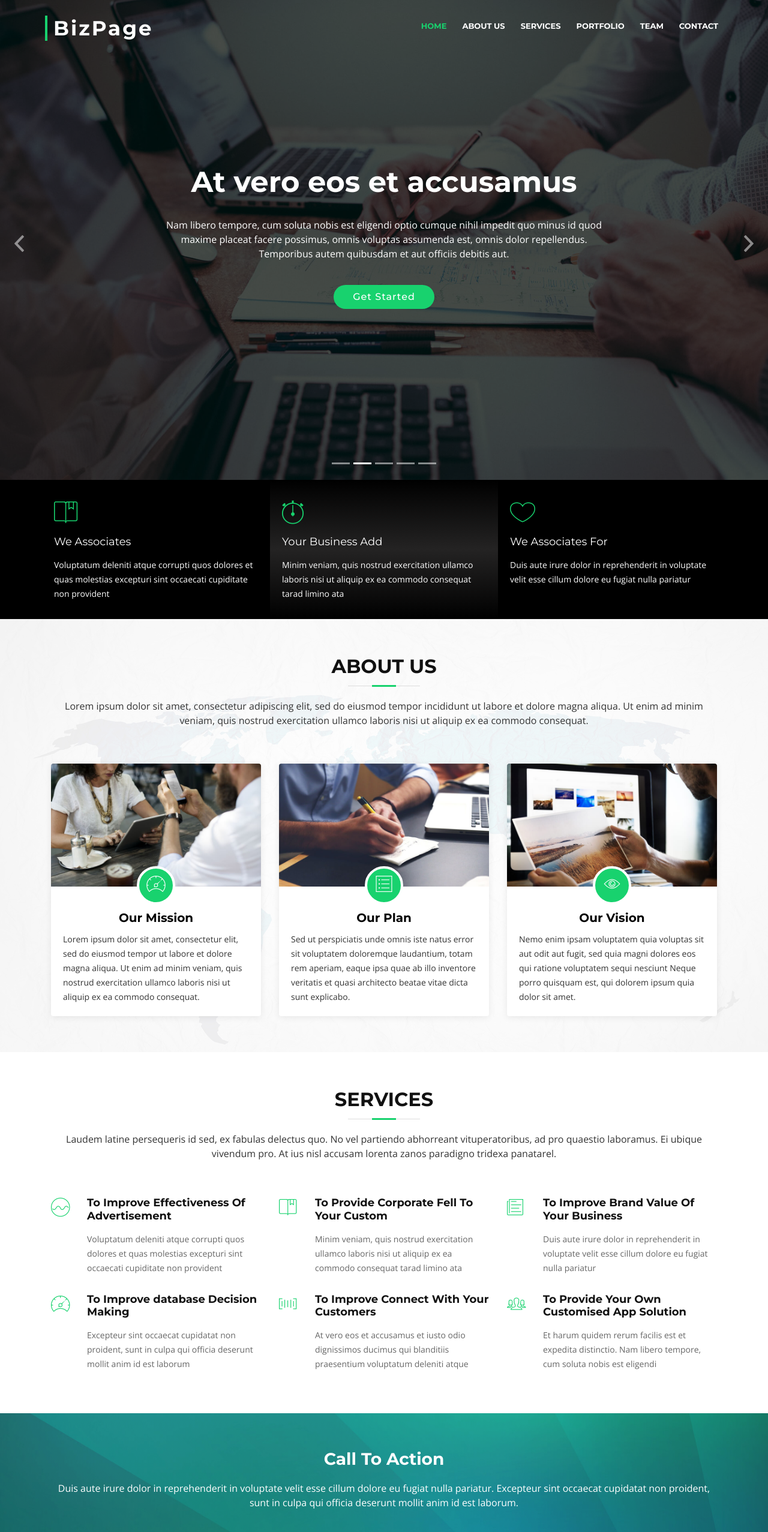
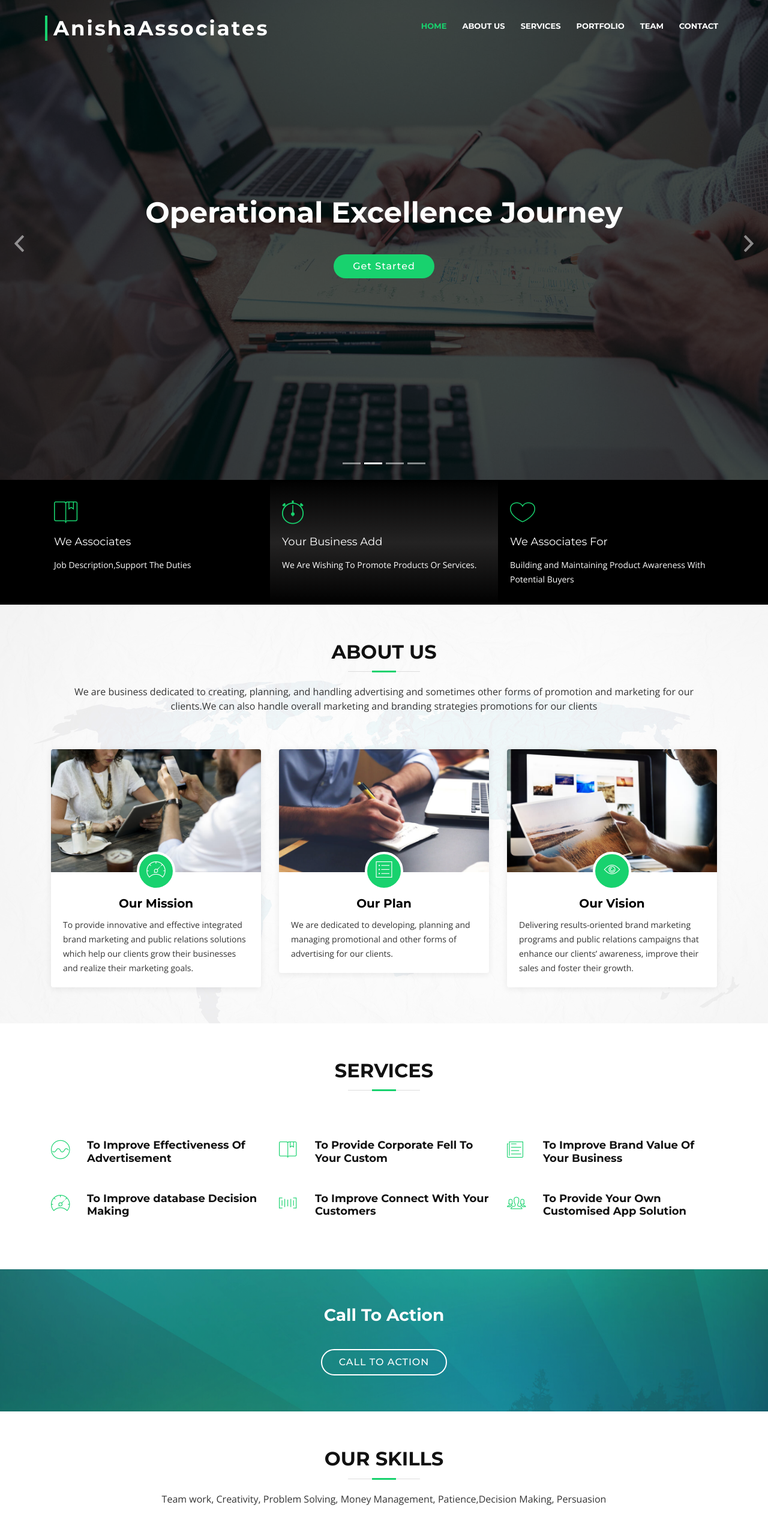
Before and after one commit to Sdasif16/AnishaAssociates, a plain HTML site: page index.html in a window 1280 px wide. Shown: the top 2554 px of the page at 60% size. Drawn offline with nearby package versions, Linux system fonts and the light colour scheme; files whose address does not match are found by name.

Commit message:
V 1.0 Upload
Reupload of fileset

```diff
--- a/index.html
+++ b/index.html
@@ -2,7 +2,7 @@
 <html lang="en">
 <head>
   <meta charset="utf-8">
-  <title>BizPage Bootstrap Template</title>
+  <title>AnishaAssociates</title>
   <meta content="width=device-width, initial-scale=1.0" name="viewport">
   <meta content="" name="keywords">
   <meta content="" name="description">
@@ -44,7 +44,7 @@
     <div class="container-fluid">
 
       <div id="logo" class="pull-left">
-        <h1><a href="#intro" class="scrollto">BizPage</a></h1>
+        <h1><a href="#intro" class="scrollto">AnishaAssociates</a></h1>
         <!-- Uncomment below if you prefer to use an image logo -->
         <!-- <a href="#intro"><img src="img/logo.png" alt="" title="" /></a>-->
       </div>
@@ -79,7 +79,7 @@
             <div class="carousel-container">
               <div class="carousel-content">
                 <h2>We are professional</h2>
-                <p>Lorem ipsum dolor sit amet, consectetur adipiscing elit, sed do eiusmod tempor incididunt ut labore et dolore magna aliqua. Ut enim ad minim veniam, quis nostrud exercitation ullamco laboris nisi ut aliquip ex ea commodo consequat.</p>
+                  <p></p>
                 <a href="#featured-services" class="btn-get-started scrollto">Get Started</a>
               </div>
             </div>
@@ -89,8 +89,8 @@
             <div class="carousel-background"><img src="img/intro-carousel/2.jpg" alt=""></div>
             <div class="carousel-container">
               <div class="carousel-content">
-                <h2>At vero eos et accusamus</h2>
-                <p>Nam libero tempore, cum soluta nobis est eligendi optio cumque nihil impedit quo minus id quod maxime placeat facere possimus, omnis voluptas assumenda est, omnis dolor repellendus. Temporibus autem quibusdam et aut officiis debitis aut.</p>
+                <h2>Operational Excellence Journey</h2>
+                <p></p>
                 <a href="#featured-services" class="btn-get-started scrollto">Get Started</a>
               </div>
             </div>
@@ -100,8 +100,8 @@
             <div class="carousel-background"><img src="img/intro-carousel/3.jpg" alt=""></div>
             <div class="carousel-container">
               <div class="carousel-content">
-                <h2>Temporibus autem quibusdam</h2>
-                <p>Beatae vitae dicta sunt explicabo. Nemo enim ipsam voluptatem quia voluptas sit aspernatur aut odit aut fugit, sed quia consequuntur magni dolores eos qui ratione voluptatem sequi nesciunt omnis iste natus error sit voluptatem accusantium.</p>
+                <h2>Training On Exellence Tools</h2>
+                <p></p>
                 <a href="#featured-services" class="btn-get-started scrollto">Get Started</a>
               </div>
             </div>
@@ -111,25 +111,14 @@
             <div class="carousel-background"><img src="img/intro-carousel/4.jpg" alt=""></div>
             <div class="carousel-container">
               <div class="carousel-content">
-                <h2>Nam libero tempore</h2>
-                <p>Neque porro quisquam est, qui dolorem ipsum quia dolor sit amet, consectetur, adipisci velit, sed quia non numquam eius modi tempora incidunt ut labore et dolore magnam aliquam quaerat voluptatem. Ut enim ad minima veniam, quis nostrum.</p>
+                <h2>Handling Improvement Projects</h2>
+                <p></p>
                 <a href="#featured-services" class="btn-get-started scrollto">Get Started</a>
               </div>
             </div>
           </div>
 
-          <div class="carousel-item">
-            <div class="carousel-background"><img src="img/intro-carousel/5.jpg" alt=""></div>
-            <div class="carousel-container">
-              <div class="carousel-content">
-                <h2>Magnam aliquam quaerat</h2>
-                <p>Lorem ipsum dolor sit amet, consectetur adipiscing elit, sed do eiusmod tempor incididunt ut labore et dolore magna aliqua. Ut enim ad minim veniam, quis nostrud exercitation ullamco laboris nisi ut aliquip ex ea commodo consequat.</p>
-                <a href="#featured-services" class="btn-get-started scrollto">Get Started</a>
-              </div>
-            </div>
-          </div>
-
-        </div>
+         </div>
 
         <a class="carousel-control-prev" href="#introCarousel" role="button" data-slide="prev">
           <span class="carousel-control-prev-icon ion-chevron-left" aria-hidden="true"></span>
@@ -157,19 +146,19 @@
           <div class="col-lg-4 box">
             <i class="ion-ios-bookmarks-outline"></i>
             <h4 class="title"><a href="">We Associates</a></h4>
-            <p class="description">Voluptatum deleniti atque corrupti quos dolores et quas molestias excepturi sint occaecati cupiditate non provident</p>
+            <p class="description">Job Description,Support The Duties</p>
           </div>
 
           <div class="col-lg-4 box box-bg">
             <i class="ion-ios-stopwatch-outline"></i>
             <h4 class="title"><a href="">Your Business Add</a></h4>
-            <p class="description">Minim veniam, quis nostrud exercitation ullamco laboris nisi ut aliquip ex ea commodo consequat tarad limino ata</p>
+            <p class="description">We Are Wishing To Promote Products Or Services.</p>
           </div>
 
           <div class="col-lg-4 box">
             <i class="ion-ios-heart-outline"></i>
             <h4 class="title"><a href="">We Associates For</a></h4>
-            <p class="description">Duis aute irure dolor in reprehenderit in voluptate velit esse cillum dolore eu fugiat nulla pariatur</p>
+            <p class="description">Building and Maintaining Product Awareness With Potential Buyers</p>
           </div>
 
         </div>
@@ -184,7 +173,7 @@
 
         <header class="section-header">
           <h3>About Us</h3>
-          <p>Lorem ipsum dolor sit amet, consectetur adipiscing elit, sed do eiusmod tempor incididunt ut labore et dolore magna aliqua. Ut enim ad minim veniam, quis nostrud exercitation ullamco laboris nisi ut aliquip ex ea commodo consequat.</p>
+          <p>We are business dedicated to creating, planning, and handling advertising and sometimes other forms of promotion and marketing for our clients.We can also handle overall marketing and branding strategies promotions for our clients</p>
         </header>
 
         <div class="row about-cols">
@@ -197,7 +186,7 @@
               </div>
               <h2 class="title"><a href="#">Our Mission</a></h2>
               <p>
-                Lorem ipsum dolor sit amet, consectetur elit, sed do eiusmod tempor ut labore et dolore magna aliqua. Ut enim ad minim veniam, quis nostrud exercitation ullamco laboris nisi ut aliquip ex ea commodo consequat.
+                To provide innovative and effective integrated brand marketing and public relations solutions which help our clients grow their businesses and realize their marketing goals.
               </p>
             </div>
           </div>
@@ -210,8 +199,8 @@
               </div>
               <h2 class="title"><a href="#">Our Plan</a></h2>
               <p>
-                Sed ut perspiciatis unde omnis iste natus error sit voluptatem  doloremque laudantium, totam rem aperiam, eaque ipsa quae ab illo inventore veritatis et quasi architecto beatae vitae dicta sunt explicabo.
-              </p>
+                We are dedicated to developing, planning and managing promotional and other forms of advertising for our clients.
+                </p>
             </div>
           </div>
 
@@ -223,7 +212,7 @@
               </div>
               <h2 class="title"><a href="#">Our Vision</a></h2>
               <p>
-                Nemo enim ipsam voluptatem quia voluptas sit aut odit aut fugit, sed quia magni dolores eos qui ratione voluptatem sequi nesciunt Neque porro quisquam est, qui dolorem ipsum quia dolor sit amet.
+                Delivering results-oriented brand marketing programs and public relations campaigns that enhance our clients’ awareness, improve their sales and foster their growth.
               </p>
             </div>
           </div>
@@ -241,7 +230,7 @@
 
         <header class="section-header wow fadeInUp">
           <h3>Services</h3>
-          <p>Laudem latine persequeris id sed, ex fabulas delectus quo. No vel partiendo abhorreant vituperatoribus, ad pro quaestio laboramus. Ei ubique vivendum pro. At ius nisl accusam lorenta zanos paradigno tridexa panatarel.</p>
+          <p></p>
         </header>
 
         <div class="row">
@@ -249,32 +238,32 @@
           <div class="col-lg-4 col-md-6 box wow bounceInUp" data-wow-duration="1.4s">
             <div class="icon"><i class="ion-ios-analytics-outline"></i></div>
             <h4 class="title"><a href="">To Improve Effectiveness Of Advertisement</a></h4>
-            <p class="description">Voluptatum deleniti atque corrupti quos dolores et quas molestias excepturi sint occaecati cupiditate non provident</p>
+            <p class="description"></p>
           </div>
           <div class="col-lg-4 col-md-6 box wow bounceInUp" data-wow-duration="1.4s">
             <div class="icon"><i class="ion-ios-bookmarks-outline"></i></div>
             <h4 class="title"><a href="">To Provide Corporate Fell To Your Custom</a></h4>
-            <p class="description">Minim veniam, quis nostrud exercitation ullamco laboris nisi ut aliquip ex ea commodo consequat tarad limino ata</p>
+            <p class="description"></p>
           </div>
           <div class="col-lg-4 col-md-6 box wow bounceInUp" data-wow-duration="1.4s">
             <div class="icon"><i class="ion-ios-paper-outline"></i></div>
             <h4 class="title"><a href="">To Improve Brand Value Of Your Business</a></h4>
-            <p class="description">Duis aute irure dolor in reprehenderit in voluptate velit esse cillum dolore eu fugiat nulla pariatur</p>
+            <p class="description"></p>
           </div>
           <div class="col-lg-4 col-md-6 box wow bounceInUp" data-wow-delay="0.1s" data-wow-duration="1.4s">
             <div class="icon"><i class="ion-ios-speedometer-outline"></i></div>
             <h4 class="title"><a href="">To Improve database Decision Making</a></h4>
-            <p class="description">Excepteur sint occaecat cupidatat non proident, sunt in culpa qui officia deserunt mollit anim id est laborum</p>
+            <p class="description"></p>
           </div>
           <div class="col-lg-4 col-md-6 box wow bounceInUp" data-wow-delay="0.1s" data-wow-duration="1.4s">
             <div class="icon"><i class="ion-ios-barcode-outline"></i></div>
             <h4 class="title"><a href="">To Improve Connect With Your Customers</a></h4>
-            <p class="description">At vero eos et accusamus et iusto odio dignissimos ducimus qui blanditiis praesentium voluptatum deleniti atque</p>
+            <p class="description"></p>
           </div>
           <div class="col-lg-4 col-md-6 box wow bounceInUp" data-wow-delay="0.1s" data-wow-duration="1.4s">
             <div class="icon"><i class="ion-ios-people-outline"></i></div>
             <h4 class="title"><a href="">To Provide Your Own Customised App Solution </a></h4>
-            <p class="description">Et harum quidem rerum facilis est et expedita distinctio. Nam libero tempore, cum soluta nobis est eligendi</p>
+            <p class="description"></p>
           </div>
 
         </div>
@@ -288,7 +277,7 @@
     <section id="call-to-action" class="wow fadeIn">
       <div class="container text-center">
         <h3>Call To Action</h3>
-        <p> Duis aute irure dolor in reprehenderit in voluptate velit esse cillum dolore eu fugiat nulla pariatur. Excepteur sint occaecat cupidatat non proident, sunt in culpa qui officia deserunt mollit anim id est laborum.</p>
+        <p> </p>
         <a class="cta-btn" href="#">Call To Action</a>
       </div>
     </section><!-- #call-to-action -->
@@ -301,7 +290,7 @@
 
         <header class="section-header">
           <h3>Our Skills</h3>
-          <p>Lorem ipsum dolor sit amet, consectetur adipiscing elit, sed do eiusmod tempor incididunt ut labore et dolore magna aliqua. Ut enim ad minim veniam, quis nostrud exercitation ullamco laboris nisi ut aliquip</p>
+          <p>Team work, Creativity, Problem Solving, Money Management, Patience,Decision Making, Persuasion</p>
         </header>
 
         <div class="skills-content">
@@ -343,7 +332,7 @@
 
         <header class="section-header">
           <h3>Facts</h3>
-          <p>Sed ut perspiciatis unde omnis iste natus error sit voluptatem accusantium doloremque</p>
+          <p></p>
         </header>
 
         <div class="row counters">
@@ -633,7 +622,7 @@
       <div class="container">
         <div class="section-header wow fadeInUp">
           <h3>Team</h3>
-          <p>Sed ut perspiciatis unde omnis iste natus error sit voluptatem accusantium doloremque</p>
+          <p>In the advertising, digital or marketing sectors, the creative team is responsible for generating attention-grabbing ideas that will entice the consumer or target audience. Members of the team work together to develop conceptual campaigns designed to stand apart from competitors.</p>
         </div>
 
         <div class="row">
@@ -723,7 +712,7 @@
 
         <div class="section-header">
           <h3>Contact Us</h3>
-          <p>Sed ut perspiciatis unde omnis iste natus error sit voluptatem accusantium doloremque</p>
+          <p></p>
         </div>
 
         <div class="row contact-info">
@@ -732,7 +721,8 @@
             <div class="contact-address">
               <i class="ion-ios-location-outline"></i>
               <h3>Address</h3>
-              <address>A108 Adam Street, NY 535022, USA</address>
+              <address>Anisha Associates Nagpur,
+              Jaripatka, Nagpur, Maharashtra</address>
             </div>
           </div>
 
@@ -740,7 +730,7 @@
             <div class="contact-phone">
               <i class="ion-ios-telephone-outline"></i>
               <h3>Phone Number</h3>
-              <p><a href="tel:+155895548855">+1 5589 55488 55</a></p>
+              <p> 09903506610</p>
             </div>
           </div>
 
@@ -793,17 +783,17 @@
       <div class="container">
         <div class="row">
 
-          <div class="col-lg-3 col-md-6 footer-info">
-            <h3>BizPage</h3>
-            <p>Cras fermentum odio eu feugiat lide par naso tierra. Justo eget nada terra videa magna derita valies darta donna mare fermentum iaculis eu non diam phasellus. Scelerisque felis imperdiet proin fermentum leo. Amet volutpat consequat mauris nunc congue.</p>
+          <div class="col-lg-4 col-md-6 footer-info">
+            <h3>AnishaAssociates</h3>
+            <p></p>
           </div>
 
-          <div class="col-lg-3 col-md-6 footer-links">
+          <div class="col-lg-2 col-md-6 footer-links">
             <h4>Useful Links</h4>
             <ul>
-              <li><i class="ion-ios-arrow-right"></i> <a href="#">Home</a></li>
-              <li><i class="ion-ios-arrow-right"></i> <a href="#">About us</a></li>
-              <li><i class="ion-ios-arrow-right"></i> <a href="#">Services</a></li>
+              <li><i class="ion-ios-arrow-right"></i> <a href="#intro">Home</a></li>
+              <li><i class="ion-ios-arrow-right"></i> <a href="#about">About us</a></li>
+              <li><i class="ion-ios-arrow-right"></i> <a href="#services">Services</a></li>
               <li><i class="ion-ios-arrow-right"></i> <a href="#">Terms of service</a></li>
               <li><i class="ion-ios-arrow-right"></i> <a href="#">Privacy policy</a></li>
             </ul>
@@ -812,10 +802,10 @@
           <div class="col-lg-3 col-md-6 footer-contact">
             <h4>Contact Us</h4>
             <p>
-              A108 Adam Street <br>
-              New York, NY 535022<br>
-              United States <br>
-              <strong>Phone:</strong> +1 5589 55488 55<br>
+            Anisha Associates Nagpur <br>
+              Jaripatka, Nagpur, Maharashtra<br>
+
+              <strong>Phone:</strong> 09903506610 <br>
               <strong>Email:</strong> info@example.com<br>
             </p>
 
@@ -831,7 +821,7 @@
 
           <div class="col-lg-3 col-md-6 footer-newsletter">
             <h4>Our Newsletter</h4>
-            <p>Tamen quem nulla quae legam multos aute sint culpa legam noster magna veniam enim veniam illum dolore legam minim quorum culpa amet magna export quem marada parida nodela caramase seza.</p>
+            <p></p>
             <form action="" method="post">
               <input type="email" name="email"><input type="submit"  value="Subscribe">
             </form>
@@ -843,7 +833,7 @@
 
     <div class="container">
       <div class="copyright">
-        &copy; Copyright <strong>BizPage</strong>. All Rights Reserved
+        &copy; Copyright <strong>Cygnite Solutions</strong>. All Rights Reserved
       </div>
       <div class="credits">
         <!--
@@ -852,7 +842,7 @@
           Licensing information: https://bootstrapmade.com/license/
           Purchase the pro version with working PHP/AJAX contact form: https://bootstrapmade.com/buy/?theme=BizPage
         -->
-        Designed by <a href="https://bootstrapmade.com/">BootstrapMade</a>
+        Designed by <a href="https://cygnitesolutions.com/">Cygnite Solutions</a>
       </div>
     </div>
   </footer><!-- #footer -->
```
